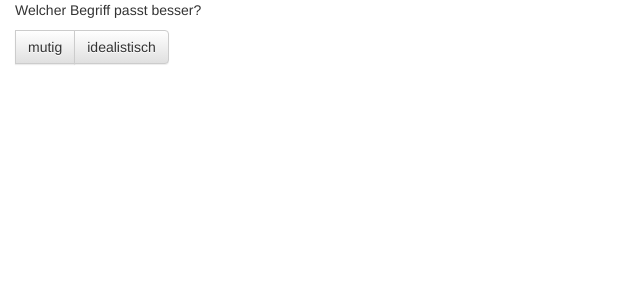
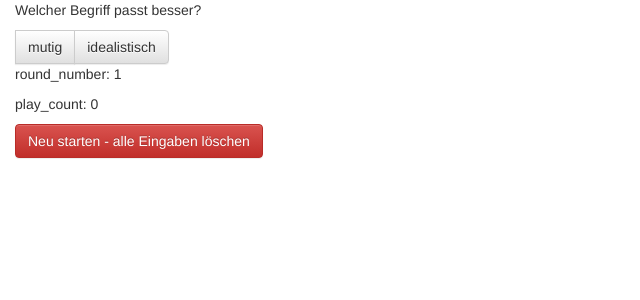
Before and after one commit to verkre/descriptor-contest, a Flask app: page /choose_descriptor in a window 1280 px wide. Shown: the top 300 px of the page, without its empty margins (0-640 px from the left). Run offline with Flask 2, Linux system fonts and the light colour scheme; data comes from the database, SQL or seed files in the repository; data that the repository does not hold is empty; some libraries are stand-ins or nearby versions.

Commit message:
gameplay, rounds,...
- play two rounds
- each descriptor only once per round
- added but not filled results page
- show round number and primitive progress

```diff
--- a/app.py
+++ b/app.py
@@ -4,7 +4,7 @@ from __future__ import unicode_literals
 import random
 import sqlite3
 
-from flask import Flask, render_template, request, url_for, g, session
+from flask import Flask, render_template, request, url_for, g, session, redirect
 
 # before first run, create database with:
 # sqlite3 descriptor_contest.db < schema.sql < test_data.sql
@@ -23,9 +23,81 @@ def connect_db():
 
 def choose_two_descriptors():
     user_id = get_user_id()
-    cursor = g.db.execute("select * from descriptors where contest_id=1")
-    descriptors = [dict(id=row[0], value=row[1]) for row in cursor.fetchall()]
-    return random.sample(descriptors, 2)
+    contest_id = get_contest_id()
+    play_count = how_many_pairs_played()
+    query = """
+    select * from descriptors
+    join (
+        select count(answers.higher_ranked_descriptor_id) as play_count, descriptors.id as inner_descriptor_id
+        from descriptors
+        left outer join answers on descriptors.id=answers.higher_ranked_descriptor_id or descriptors.id=answers.lower_ranked_descriptor_id
+        where contest_id=?
+        group by descriptors.id
+        having play_count=?
+    ) on descriptors.id=inner_descriptor_id
+    where contest_id=?
+    """
+
+    if not is_first_round_over():
+        cursor = g.db.execute(query, [contest_id, 0, contest_id])
+        descriptors_still_to_play = [dict(id=row[0], value=row[1]) for row in cursor.fetchall()]
+        round_number = 1
+        return round_number, play_count, random.sample(descriptors_still_to_play, 2)
+
+    elif not is_second_round_over():
+        cursor = g.db.execute(query, [contest_id, 1, contest_id])
+        # TODO
+        descriptors = [dict(id=row[0], value=row[1]) for row in cursor.fetchall()]
+        round_number = 2
+        return round_number, play_count, random.sample(descriptors, 2)
+
+    else:
+        round_number = 3
+        return round_number, play_count, (None, None)
+
+
+def how_many_pairs_played():
+    user_id = get_user_id()
+    contest_id = get_contest_id()
+    cursor = g.db.execute("select count(answers.higher_ranked_descriptor_id), * from descriptors \
+                        left outer join answers on descriptors.id=answers.higher_ranked_descriptor_id \
+                        where contest_id=? and user_id=?", [contest_id, user_id])
+    return cursor.fetchall()[0][0]
+
+def list_descriptor_ids_in_contest(contest_id):
+    cursor = g.db.execute("select * from descriptors where contest_id=?", [contest_id])
+    ids = []
+    for row in cursor.fetchall():
+        ids.append(row[0])
+    return ids
+
+def list_descriptors_played_once():
+    contest_id = get_contest_id()
+    user_id = get_user_id()
+    ids_played = []
+    cursor_higher = g.db.execute("select * from descriptors left outer join answers \
+                        on descriptors.id=answers.higher_ranked_descriptor_id where contest_id=? and user_id=?", [contest_id, user_id])
+    for row in cursor_higher.fetchall():
+        ids_played.append(row[0])
+    cursor_lower = g.db.execute("select * from descriptors left outer join answers \
+                        on descriptors.id=answers.lower_ranked_descriptor_id where contest_id=? and user_id=?", [contest_id, user_id])
+    for row in cursor_lower.fetchall():
+        ids_played.append(row[0])
+    return ids_played
+
+
+def how_many_descriptors_in_contest():
+    contest_id = get_contest_id()
+    cursor = g.db.execute("select count(id) from descriptors where contest_id=?", [contest_id])
+    return cursor.fetchall()[0][0]
+    # seems a little ugly with the cursor.fetchall etc - the statement itself returns just a number in the sqlite3-shell
+
+def is_first_round_over():
+    # account for the possibility of there being an odd number of descriptors - one will not be played then
+    return how_many_pairs_played() * 2 >= how_many_descriptors_in_contest() - 1
+
+def is_second_round_over():
+    return how_many_pairs_played() >= how_many_descriptors_in_contest()
 
 def save_choice_to_db(form_dict):
     first = form_dict["first"]
@@ -40,6 +112,19 @@ def save_choice_to_db(form_dict):
     g.db.execute("insert into answers (user_id, higher_ranked_descriptor_id, lower_ranked_descriptor_id) values (?, ?, ?)",
         [get_user_id(), higher_ranked, lower_ranked])
     g.db.commit()
+
+def delete_all_answers_from_user():
+    user_id = get_user_id()
+    g.db.execute("delete from answers where user_id=?", [user_id])
+    g.db.commit()
+
+def get_contest_id():
+    # TODO set contest_id in cookie somewhere (let user choose german/english default set at the beginning)
+    # hard-coded to use german descriptors for now.
+    if "contest_id" not in session:
+        session["contest_id"] = 1
+    return session["contest_id"]
+
 
 def get_user_id():
     if "user_id" not in session:
@@ -69,14 +154,24 @@ def index():
 def choose_descriptor():
     get_user_id()
     if request.method == 'POST':
-        save_choice_to_db(request.form)
-    first, second = choose_two_descriptors()
-    return render_template('choose_descriptor.html', first=first, second=second)
+        if request.form.values()[0] == "cancel":
+            delete_all_answers_from_user()
+        else:
+            save_choice_to_db(request.form)
+    # if second round is over, go on to results page
+    if is_second_round_over():
+        pass
+        # render_template('results.html')
+    if is_second_round_over():
+        return redirect('show_results')
+    round_number, play_count, (first, second) = choose_two_descriptors()
+    return render_template('choose_descriptor.html', **locals())
 
-@app.route("/test", methods=["GET", "POST"])
-def test():
-    print request.method
-    return "foo"
+
+
+@app.route("/show_results", methods=["GET", "POST"])
+def show_results():
+    return "results"
 
 
 if __name__ == "__main__": # wenn diese Datei direkt ausgeführt wird (python app.py), dann wird app.run aufgerufen
--- a/templates/choose_descriptor.html
+++ b/templates/choose_descriptor.html
@@ -11,6 +11,23 @@
             <button type="submit" class="btn btn-default" name="chosen" value="{{ first.id }}">{{ first.value }}</button>
             <button type="submit" class="btn btn-default" name="chosen" value="{{ second.id }}">{{ second.value }}</button>
         </div>
+
+    </form>
+    <p>round_number: {{round_number}}</p>
+    <p>play_count: {{play_count}}</p>
+
+    {# <form class="form-inline"> #}
+    {#   <div class="form-group"> #}
+    {#     <label for="userNameInput">Name</label> #}
+    {#     <input type="text" class="form-control" id="userNameInput" placeholder="Vorname Nachname"> #}
+    {#   </div> #}
+    {#   <button type="submit" class="btn btn-default">speichern</button> #}
+    {# </form> #}
+
+    <form method="POST">
+
+        <button type="submit" class="btn btn-danger" name="cancel" value="cancel">Neu starten - alle Eingaben löschen</button>
+
     </form>
 </div>
 {% endblock content %}
```
Also changed, not shown: TODO.md (+11 -3 lines).
